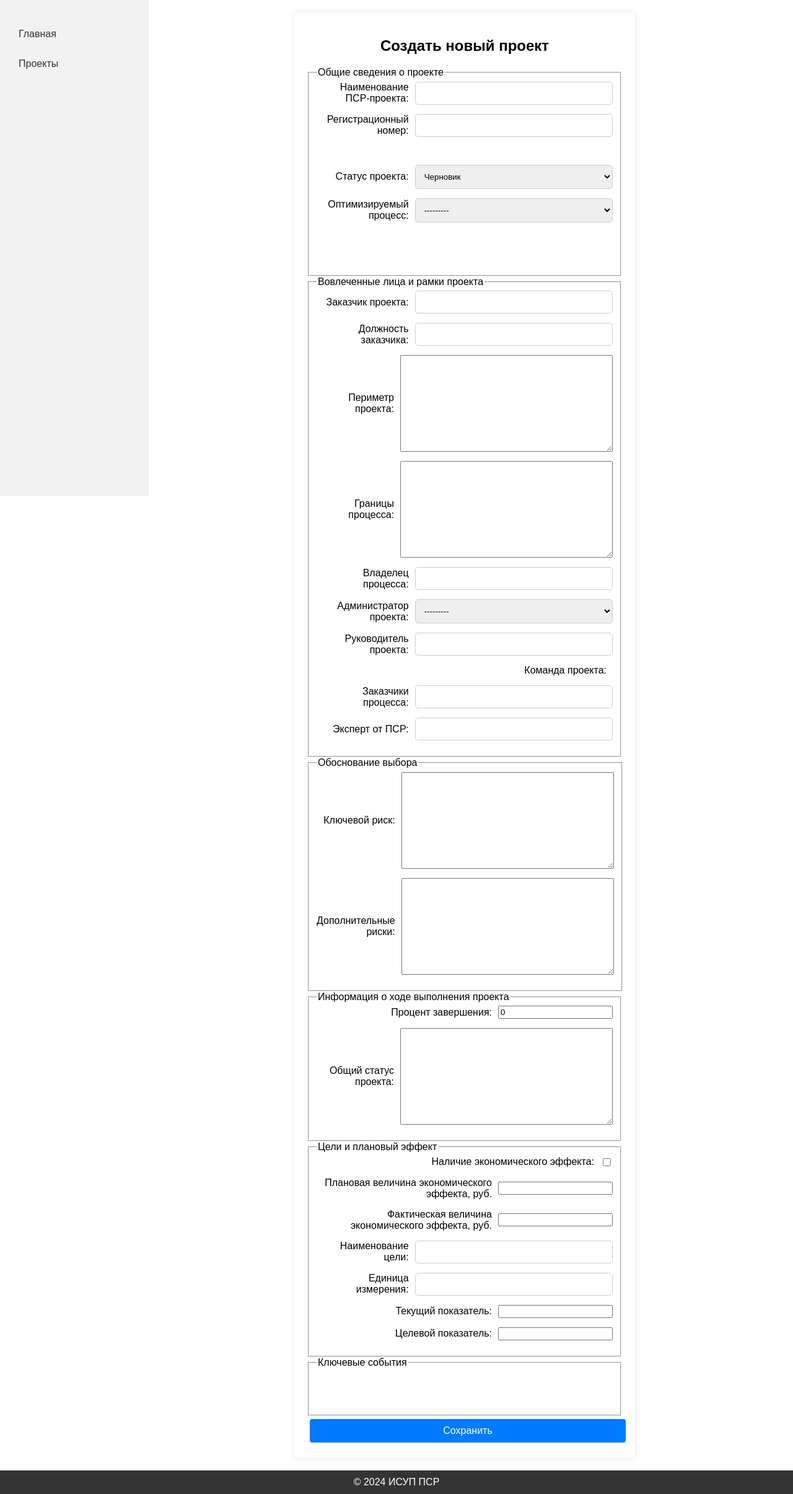
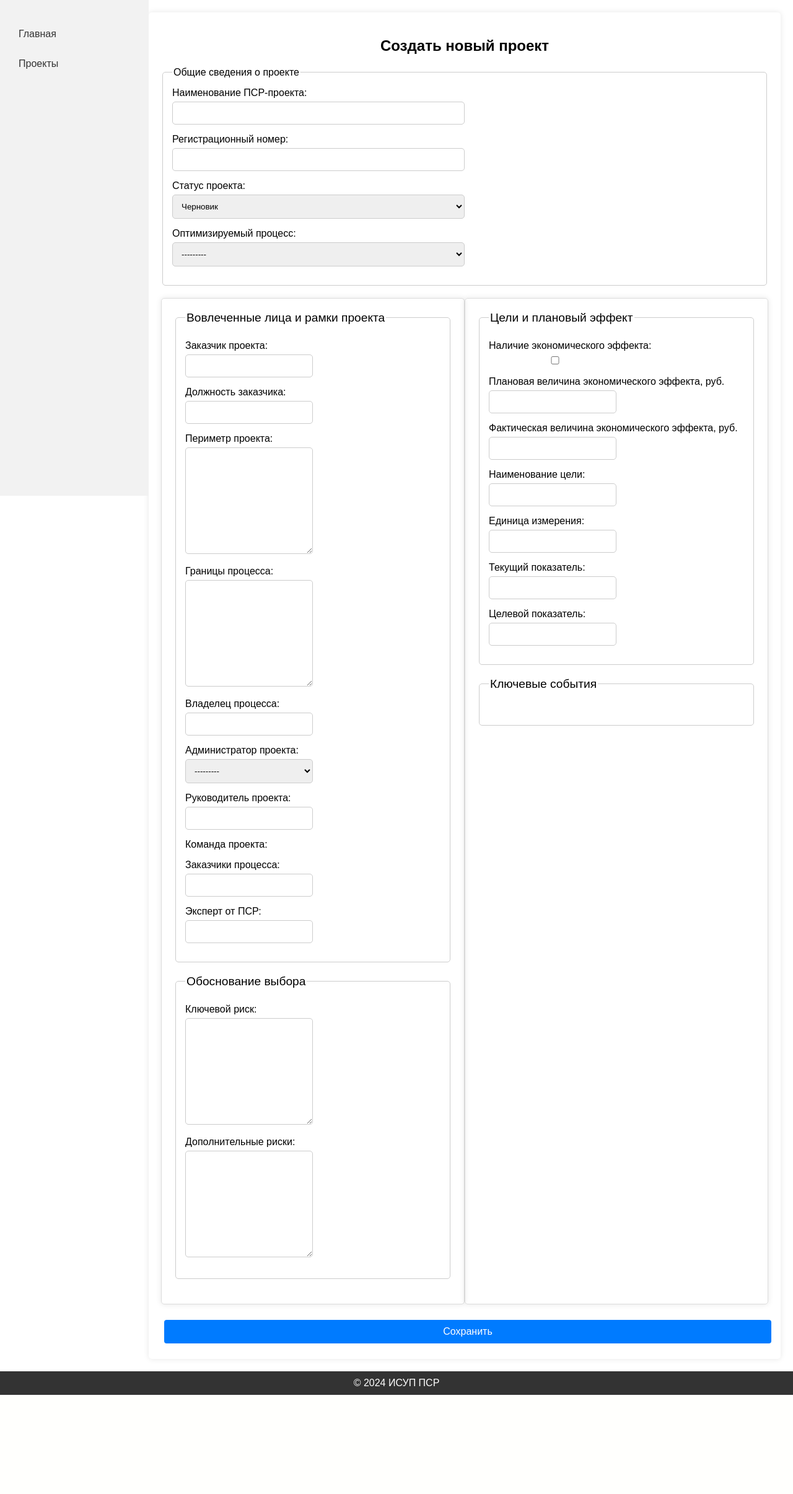
Before and after one commit to KazantsevIvanAndreevich/work, a Django app: page /projects/create/ in a window 1280 px wide. Shown: the part 74-2485 px from the top of the page at 62% size. After the commit the page ends 2325 px from the top, so only its background shows below. Run offline with Django 4.2, Linux system fonts and the light colour scheme.

Commit message:
Initial commit

```diff
--- a/main/admin.py
+++ b/main/admin.py
@@ -7,3 +7,5 @@ class ProjectAdmin(admin.ModelAdmin):
     search_fields = ('name', 'registration_number', 'customer', 'process_owner', 'project_manager')
 
 admin.site.register(Role)
+
+admin.site.register(Department)
--- /dev/null
+++ b/main/static/project_form.css
@@ -0,0 +1,69 @@
+/* project_form.css */
+
+/* Обертка для формы проекта */
+.project-container {
+    max-width: 1400px; /* Увеличим ширину контейнера */
+    margin: 0 auto;
+    padding: 20px;
+    background-color: #fff;
+    box-shadow: 0 0 10px rgba(0, 0, 0, 0.1);
+    border-radius: 5px;
+}
+
+.project-container h2 {
+    text-align: center;
+    margin-bottom: 20px;
+}
+
+.project-form fieldset {
+    margin-bottom: 20px;
+    padding: 15px; /* Увеличим отступы внутри fieldset */
+    border: 1px solid #ccc;
+    border-radius: 5px;
+}
+
+.project-form-row {
+    display: flex;
+    justify-content: space-between;
+    margin-bottom: 20px;
+}
+
+.project-form-section {
+    width: 48%; /* Уменьшим до 48%, чтобы увеличить отступы между секциями */
+    border: 1px solid #ddd;
+    padding: 20px; /* Увеличим отступы внутри секций */
+    border-radius: 5px;
+    box-shadow: 0 0 10px rgba(0, 0, 0, 0.1);
+}
+
+.project-form-section legend {
+    font-size: 1.2em;
+    margin-bottom: 10px;
+}
+
+.project-form-group {
+    margin-bottom: 15px;
+}
+
+.project-form-group label {
+    display: block;
+    margin-bottom: 5px;
+}
+
+.project-form-group input, .project-form-group select, .project-form-group textarea {
+    width: 50%; /* Поля будут занимать всю ширину секции */
+    padding: 10px; /* Увеличим отступы внутри полей */
+    border: 1px solid #ccc;
+    border-radius: 5px;
+    box-sizing: border-box; /* Убедимся, что padding включается в общую ширину */
+}
+
+.project-form-actions {
+    text-align: center;
+    margin-top: 20px;
+}
+
+.project-form-actions .btn {
+    display: inline-block;
+    margin: 5px;
+}
--- a/main/static/styles.css
+++ b/main/static/styles.css
@@ -87,7 +87,7 @@ nav ul li a:hover {
 }
 
 .container {
-    max-width: 800px;
+    max-width: 1200px;
     margin: 0 auto;
     background: #fff;
     padding: 20px;
--- a/main/templates/project_form.html
+++ b/main/templates/project_form.html
@@ -1,146 +1,136 @@
 {% extends 'base.html' %}
-
+{% load static %}
 {% block content %}
-<div class="container">
+<link rel="stylesheet" href="{% static 'project_form.css' %}">
+<div class="project-container">
     <h2>{% if form.instance.pk %}Редактировать проект{% else %}Создать новый проект{% endif %}</h2>
     <form method="post" class="project-form">
         {% csrf_token %}
-        <!-- Общие сведения о проекте -->
+
         <fieldset>
             <legend>Общие сведения о проекте</legend>
-            <div class="form-group">
+            <div class="project-form-group">
                 {{ form.name.label_tag }} {{ form.name }}
             </div>
-            <div class="form-group">
+            <div class="project-form-group">
                 {{ form.reg_number.label_tag }} {{ form.reg_number }}
             </div>
-            <div class="form-group">
+            <div class="project-form-group">
                 {{ form.start_date.label_tag }} {{ form.start_date }}
             </div>
-            <div class="form-group">
+            <div class="project-form-group">
                 {{ form.psr_stream.label_tag }} {{ form.psr_stream }}
             </div>
-            <div class="form-group">
+            <div class="project-form-group">
                 {{ form.status.label_tag }} {{ form.status }}
             </div>
-            <div class="form-group">
+            <div class="project-form-group">
                 {{ form.optimized_process.label_tag }} {{ form.optimized_process }}
             </div>
-            <div class="form-group">
+            <div class="project-form-group">
                 {{ form.dc_indicator.label_tag }} {{ form.dc_indicator }}
             </div>
-            <div class="form-group">
+            <div class="project-form-group">
                 {{ form.priority_psr_project.label_tag }} {{ form.priority_psr_project }}
             </div>
-            <div class="form-group">
+            <div class="project-form-group">
                 {{ form.organization.label_tag }} {{ form.organization }}
             </div>
-            <div class="form-group">
+            <div class="project-form-group">
                 {{ form.functional_block.label_tag }} {{ form.functional_block }}
             </div>
         </fieldset>
 
-        <!-- Вовлеченные лица и рамки проекта -->
+        <div class="project-form-row">
+            <div class="project-form-section">
                 <fieldset>
                     <legend>Вовлеченные лица и рамки проекта</legend>
-            <div class="form-group">
+                    <div class="project-form-group">
                         {{ form.customer.label_tag }} {{ form.customer }}
                     </div>
-            <div class="form-group">
+                    <div class="project-form-group">
                         {{ form.customer_position.label_tag }} {{ form.customer_position }}
                     </div>
-            <div class="form-group">
+                    <div class="project-form-group">
                         {{ form.project_scope.label_tag }} {{ form.project_scope }}
                     </div>
-            <div class="form-group">
+                    <div class="project-form-group">
                         {{ form.process_boundaries.label_tag }} {{ form.process_boundaries }}
                     </div>
-            <div class="form-group">
+                    <div class="project-form-group">
                         {{ form.process_owner.label_tag }} {{ form.process_owner }}
                     </div>
-            <div class="form-group">
+                    <div class="project-form-group">
                         {{ form.project_admin.label_tag }} {{ form.project_admin }}
                     </div>
-            <div class="form-group">
+                    <div class="project-form-group">
                         {{ form.project_manager.label_tag }} {{ form.project_manager }}
                     </div>
-            <div class="form-group">
+                    <div class="project-form-group">
                         {{ form.team_members.label_tag }} {{ form.team_members }}
                     </div>
-            <div class="form-group">
+                    <div class="project-form-group">
                         {{ form.process_customers.label_tag }} {{ form.process_customers }}
                     </div>
-            <div class="form-group">
+                    <div class="project-form-group">
                         {{ form.psr_expert.label_tag }} {{ form.psr_expert }}
                     </div>
                 </fieldset>
-
-        <!-- Обоснование выбора -->
                 <fieldset>
                     <legend>Обоснование выбора</legend>
-            <div class="form-group">
+                    <div class="project-form-group">
                         {{ form.key_risk.label_tag }} {{ form.key_risk }}
                     </div>
-            <div class="form-group">
+                    <div class="project-form-group">
                         {{ form.additional_risks.label_tag }} {{ form.additional_risks }}
                     </div>
                 </fieldset>
-
-        <!-- Информация о ходе выполнения проекта -->
-        <fieldset>
-            <legend>Информация о ходе выполнения проекта</legend>
-            <div class="form-group">
-                {{ form.completion_percentage.label_tag }} {{ form.completion_percentage }}
             </div>
-            <div class="form-group">
-                {{ form.overall_status_comment.label_tag }} {{ form.overall_status_comment }}
-            </div>
-        </fieldset>
-
-        <!-- Цели и плановый эффект -->
+            <div class="project-form-section">
                 <fieldset>
                     <legend>Цели и плановый эффект</legend>
-            <div class="form-group">
+                    <div class="project-form-group">
                         {{ form.economic_effect_available.label_tag }} {{ form.economic_effect_available }}
                     </div>
-            <div class="form-group">
+                    <div class="project-form-group">
                         {{ form.planned_economic_effect.label_tag }} {{ form.planned_economic_effect }}
                     </div>
-            <div class="form-group">
+                    <div class="project-form-group">
                         {{ form.actual_economic_effect.label_tag }} {{ form.actual_economic_effect }}
                     </div>
-            <div class="form-group">
+                    <div class="project-form-group">
                         {{ form.goal_name.label_tag }} {{ form.goal_name }}
                     </div>
-            <div class="form-group">
+                    <div class="project-form-group">
                         {{ form.measurement_unit.label_tag }} {{ form.measurement_unit }}
                     </div>
-            <div class="form-group">
+                    <div class="project-form-group">
                         {{ form.current_value.label_tag }} {{ form.current_value }}
                     </div>
-            <div class="form-group">
+                    <div class="project-form-group">
                         {{ form.target_value.label_tag }} {{ form.target_value }}
                     </div>
                 </fieldset>
-
-        <!-- Ключевые события (область появляется после создания календарного плана проекта) -->
                 <fieldset>
                     <legend>Ключевые события</legend>
-            <div class="form-group">
+                    <div class="project-form-group">
                         {{ form.start_date.label_tag }} {{ form.start_date }}
                     </div>
-            <div class="form-group">
+                    <div class="project-form-group">
                         {{ form.dc_indicator.label_tag }} {{ form.dc_indicator }}
                     </div>
-            <div class="form-group">
+                    <div class="project-form-group">
                         {{ form.priority_psr_project.label_tag }} {{ form.priority_psr_project }}
                     </div>
-            <div class="form-group">
+                    <div class="project-form-group">
                         {{ form.organization.label_tag }} {{ form.organization }}
                     </div>
                 </fieldset>
-
+            </div>
+        </div>
+        <div class="project-form-actions">
             <button type="submit" class="btn btn-primary">Сохранить</button>
+        </div>
     </form>
 </div>
 {% endblock %}
```
Lines whose indentation alone changed are shown as unchanged.
